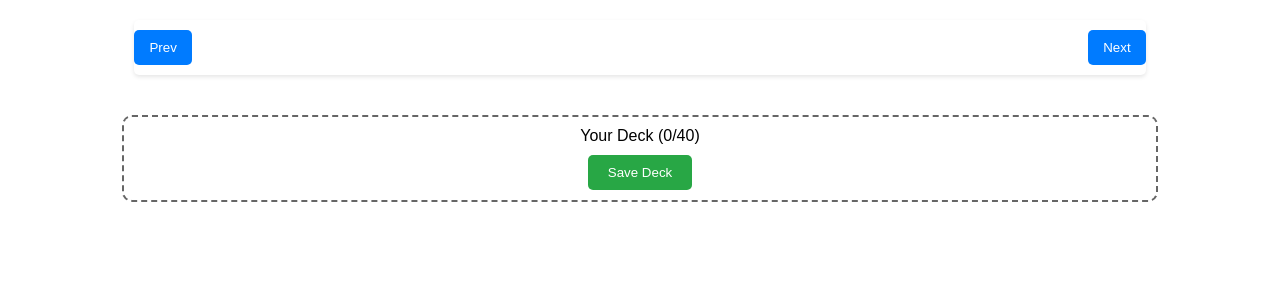
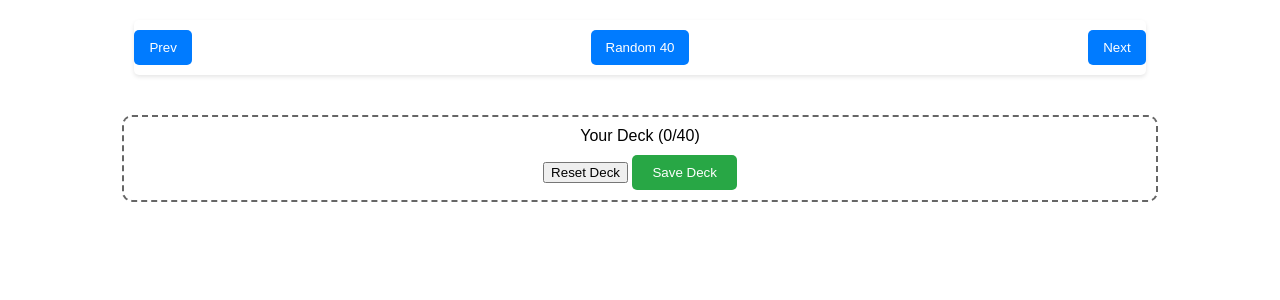
Before and after one commit to AMF-Corp/aflolegend, a Symfony app: template templates/carte/view.html.twig in a window 1280 px wide. Shown: the part 160-460 px from the top of the page. Run offline with Twig, Linux system fonts and the light colour scheme; the template is opened without the code that fills it, so the values that code supplies are empty; some libraries are stand-ins or nearby versions.

Commit message:
Update view.html.twig

```diff
--- a/templates/carte/view.html.twig
+++ b/templates/carte/view.html.twig
@@ -128,6 +128,7 @@
 	<div class="container">
 		<div class="pagination">
 			<button onclick="window.location.href='{{ path('app_carte_view', {'page': prevPage}) }}'">Prev</button>
+			<button id="randomDeckButton" onclick="selectRandomCards()">Random 40</button>
 			<button onclick="window.location.href='{{ path('app_carte_view', {'page': nextPage}) }}'">Next</button>
 		</div>
 		<div class="cards">
@@ -144,6 +145,8 @@
 		<div class="deck-container">
 			<div class="deck-heading">Your Deck (0/40)</div>
 			<div class="deck" id="deck"></div>
+			<button id="startOverButton" onclick="startOver()">Reset Deck
+			</button>
 			<button id="saveDeckButton" onclick="saveDeck()">Save Deck</button>
 		</div>
 	</div>
@@ -181,7 +184,24 @@ element.parentNode.removeChild(element);
 updateDeckCount();
 }
 
-// refresh cartes du  deck
+function selectRandomCards() {
+// Esta função deve buscar 40 cartas aleatórias da coleção disponível
+// Esta lógica depende de como as cartas estão disponíveis em seu sistema
+alert('This will select 40 random cards');
+}
+
+// vider selection du deck
+function startOver() {
+deck = [];
+localStorage.setItem('deck', JSON.stringify(deck));
+while (deckContainer.firstChild) {
+deckContainer.removeChild(deckContainer.firstChild);
+}
+updateDeckCount();
+}
+
+
+// refresh count cartes du  deck
 function updateDeckCount() {
 var deckSize = deck.length;
 var deckHeading = document.querySelector('.deck-heading');
@@ -221,26 +241,39 @@ updateDeckCount();
 };
 
 document.getElementById('saveDeckButton').addEventListener('click', function () {
+if (deck.length === deckLimit) {
 const deckData = {
-cartes: deck.map(card => card.id)
+cartes: deck.map(card => card.id) // assegura que estamos enviando apenas os IDs das cartas
 };
 
-console.log(deck);
+console.log(deckData);
 
 fetch('/deck/save', {
 method: 'POST',
 headers: {
 'Content-Type': 'application/json'
 },
-body: JSON.stringify(deck)
-}).then(response => response.json()).then(data => {
+body: JSON.stringify(deckData) // envia os dados do baralho
+}).then(response => {
+if (!response.ok) {
+throw new Error('Network response was not ok');
+}
+return response.json();
+}).then(data => {
 if (data.success) {
 alert('Deck saved successfully!');
 // Optional: redirect or update UI
+// Exemplo: window.location.href = '/deck/success';
 } else {
-alert('Failed to save deck.');
+alert('Failed to save deck. ' + data.message);
 }
-}).catch(error => console.error('Error:', error));
+}).catch(error => {
+console.error('Error:', error);
+alert('Error saving deck: ' + error.message);
+});
+} else {
+alert('You must have 40 cards in the deck to save.');
+}
 });
 	</script>
 {% endblock %}
```
